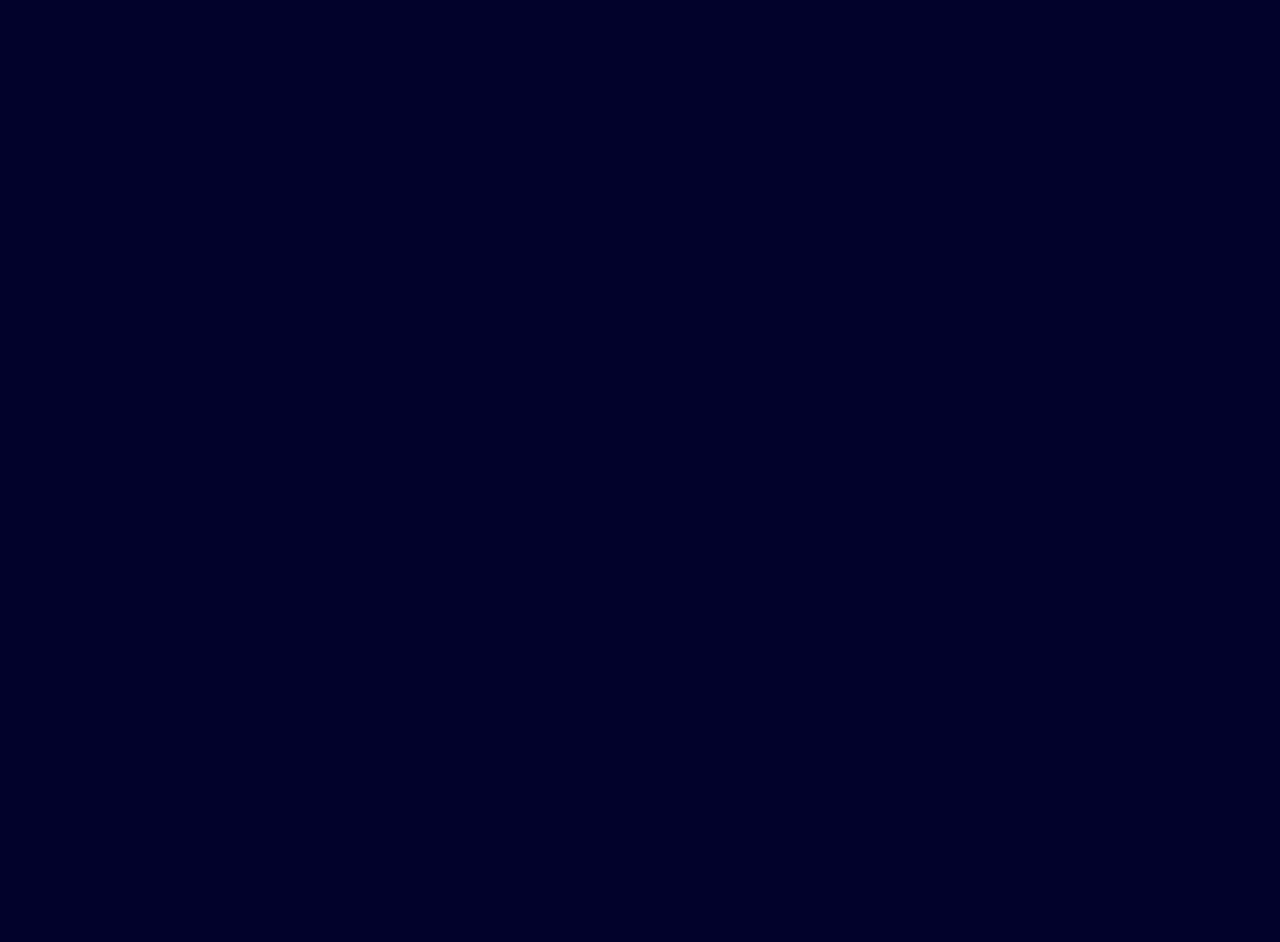
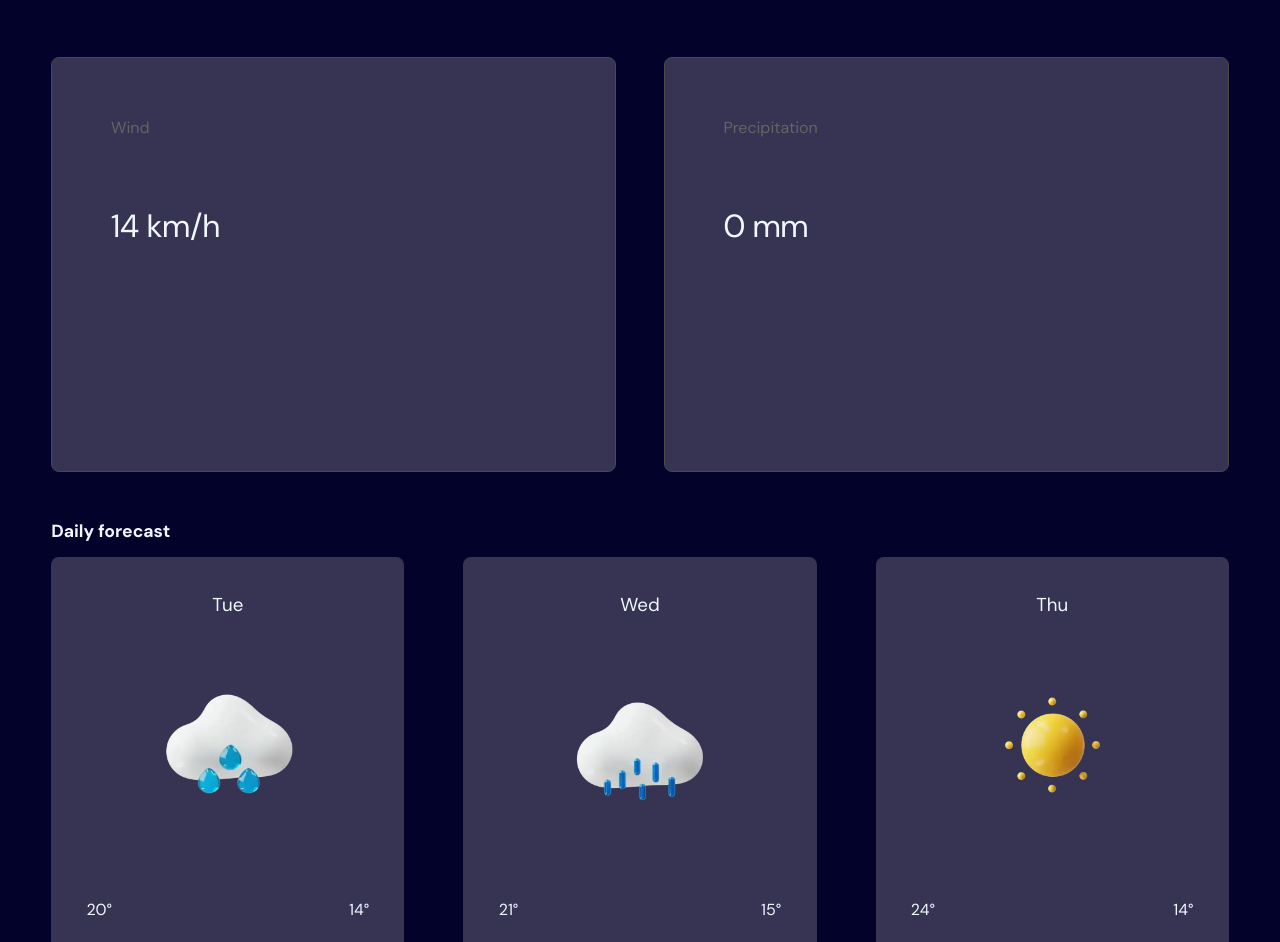
Before and after one commit to BYDINARES/weather-app-main, a React (Vite) app: page / in a window 1280 px wide. Shown: the part 3030-3972 px from the top of the page. Built offline with nearby package versions, Linux system fonts and the light colour scheme.

Commit message:
Adding styling to two of the sections (general and daily forecast)

```diff
--- a/src/App.css
+++ b/src/App.css
@@ -1,5 +1,5 @@
 html {
-  height: 400vw;
+  height: 800vw;
 }
 html body {
   height: 100%;
@@ -11,10 +11,10 @@ html body #root {
   background-color: rgb(2, 2, 43);
   color: aliceblue;
   padding: 4%;
-  font-family: "BricolageGrotesque";
+  font-family: "DMSans";
 }
 html body #root header {
-  height: 32%;
+  height: 15%;
 }
 html body #root header nav {
   display: flex;
@@ -102,6 +102,7 @@ html body #root header nav section.dropdown div.dropdown-section div.precipitati
   flex-direction: column;
 }
 html body #root header h1.title {
+  font-family: "BricolageGrotesque";
   width: 100%;
   text-align: center;
   font-size: 2.9rem;
@@ -154,16 +155,17 @@ html body #root header div.search-bar > button {
 html body #root main {
   display: flex;
   flex-direction: column;
-  height: 80%;
+  height: 90%;
 }
 html body #root main section.bg-today {
   background-image: url("/public/bg-today-small.svg");
   background-size: cover;
-  height: 24%;
-  font-family: "DMSans";
+  height: 10.5%;
+  margin-bottom: 5%;
   display: grid;
   grid-template-columns: 50% 50%;
   grid-template-rows: 20% 20% 60%;
+  font-family: "DMSans";
   box-sizing: border-box;
   padding: 7%;
   padding-bottom: 10%;
@@ -199,6 +201,73 @@ html body #root main section.bg-today h1.degree {
   align-self: center;
   margin: 0%;
 }
+html body #root main section.general-forecast {
+  height: 10%;
+  display: flex;
+  flex-wrap: wrap;
+  justify-content: space-between;
+}
+html body #root main section.general-forecast article {
+  width: 48%;
+  height: 45%;
+  box-sizing: border-box;
+  padding: 5%;
+  background-color: rgb(54, 51, 83);
+  border-radius: 8px;
+  border: solid 0.5px rgb(73, 73, 73);
+  margin-bottom: 5%;
+}
+html body #root main section.general-forecast article h3 {
+  margin: 0%;
+  font-size: 1rem;
+  font-weight: 400;
+  color: rgb(100, 100, 100);
+}
+html body #root main section.general-forecast article p {
+  margin: 0%;
+  font-size: 2rem;
+  margin-top: 15%;
+}
+html body #root main section.daily-forecast {
+  width: 100%;
+}
+html body #root main section.daily-forecast h2 {
+  font-size: 1.1rem;
+}
+html body #root main section.daily-forecast div {
+  display: flex;
+  flex-wrap: wrap;
+  justify-content: space-between;
+}
+html body #root main section.daily-forecast div article {
+  box-sizing: border-box;
+  display: flex;
+  flex-direction: column;
+  align-items: center;
+  height: 35%;
+  width: 30%;
+  padding: 3%;
+  margin-bottom: 5%;
+  background-color: rgb(54, 51, 83);
+  border-radius: 8px;
+}
+html body #root main section.daily-forecast div article h3 {
+  width: 100%;
+  text-align: center;
+  margin: 0%;
+  font-weight: 400;
+}
+html body #root main section.daily-forecast div article img {
+  width: 70%;
+  margin-top: 10%;
+  margin-bottom: 20%;
+}
+html body #root main section.daily-forecast div article div.dregres-range {
+  width: 100%;
+}
+html body #root main section.daily-forecast div article div.dregres-range p {
+  margin: 0%;
+}
 
 @font-face {
   font-family: "BricolageGrotesque";
--- a/src/App.jsx
+++ b/src/App.jsx
@@ -167,7 +167,9 @@ function App() {
         </div>
       </header>
 
+      {/* ========= The MAIN ========= */}
       <main>
+        {/* forcast of today */}
         <section className="bg-today">
           <h3 className="city-country">Berlin, Germany</h3>
           <p className="date">Tuesday, Aug 5 2025</p>
@@ -175,32 +177,136 @@ function App() {
           <h1 className="degree">20º</h1>
         </section>
 
+        {/* The 4 general forecats */}
         <section className="general-forecast">
-          <img src="" alt="" />
-          <img src="" alt="" />
-          <img src="" alt="" />
-          <img src="" alt="" />
+          <article className="feels-like">
+            <h3>Feels Like</h3>
+            <p>18º</p>
+          </article>
+
+          <article className="humidity">
+            <h3>Humidity</h3>
+            <p>46%</p>
+          </article>
+
+          <article className="wind">
+            <h3>Wind</h3>
+            <p>14 km/h</p>
+          </article>
+
+          <article className="precipitation">
+            <h3>Precipitation</h3>
+            <p>0 mm</p>
+          </article>
         </section>
+
+        {/* The forecat for the week REMEMBER THAT THIS SECTION CONSIDERS ONE WEEK FROM THE DAY YOU DID FORECAST*/}
         <section className="daily-forecast">
-          <img src="" alt="" />
-          <img src="" alt="" />
-          <img src="" alt="" />
-          <img src="" alt="" />
-          <img src="" alt="" />
-          <img src="" alt="" />
-          <img src="" alt="" />
+          <h2>Daily forecast</h2>
+          <div>
+            <article>
+              <h3>Tue</h3>
+              <img src={iconRain} alt="Rain Icon" />
+              <div className="dregres-range">
+                <p className="max-d">20°</p>
+                <p className="min-d">14°</p>
+              </div>
+            </article>
+            <article>
+              <h3>Wed</h3>
+              <img src={iconDrizzle} alt="Drizzle Icon" />
+              <div className="dregres-range">
+                <p className="max-d">21°</p>
+                <p className="min-d">15°</p>
+              </div>
+            </article>
+            <article>
+              <h3>Thu</h3>
+              <img src={iconSunny} alt="Sunny Icon" />
+              <div className="dregres-range">
+                <p className="max-d">24°</p>
+                <p className="min-d">14°</p>
+              </div>
+            </article>
+            <article>
+              <h3>Fri</h3>
+              <img src={iconPartlyCloudy} alt="Partly Cloudy Icon" />
+              <div className="dregres-range">
+                <p className="max-d">25°</p>
+                <p className="min-d">13°</p>
+              </div>
+            </article>
+            <article>
+              <h3>Sat</h3>
+              <img src={iconStorm} alt="Storm Icon" />
+              <div className="dregres-range">
+                <p className="max-d">21°</p>
+                <p className="min-d">15°</p>
+              </div>
+            </article>
+            <article>
+              <h3>Sun</h3>
+              <img src={iconSnow} alt="Snow Icon" />
+              <div className="dregres-range">
+                <p className="max-d">25°</p>
+                <p className="min-d">16°</p>
+              </div>
+            </article>
+            <article>
+              <h3>Mon</h3>
+              <img src={iconFog} alt="Fog Icon" />
+              <div className="dregres-range">
+                <p className="max-d">24°</p>
+                <p className="min-d">15°</p>
+              </div>
+            </article>
+          </div>
         </section>
+
         <section className="hourly-forecast">
-          <img src="" alt="" />
-          <img src="" alt="" />
-          <img src="" alt="" />
-          <img src="" alt="" />
-          <img src="" alt="" />
-          <img src="" alt="" />
-          <img src="" alt="" />
-          <img src="" alt="" />
-          <img src="" alt="" />
-          <img src="" alt="" />
+          <div>
+            <h2>Hourly forecast</h2>
+            <section className="dropdown-day">
+              <button></button>
+            </section>
+          </div>
+          <ul>
+            <li>
+              <img src="" alt="" />
+              <p className="hour"></p>
+              <p className="deagree"></p>
+            </li>
+            <li>
+              <img src="" alt="" />
+              <p className="hour"></p>
+              <p className="deagree"></p>
+            </li>
+            <li>
+              <img src="" alt="" />
+              <p className="hour"></p>
+              <p className="deagree"></p>
+            </li>
+            <li>
+              <img src="" alt="" />
+              <p className="hour"></p>
+              <p className="deagree"></p>
+            </li>
+            <li>
+              <img src="" alt="" />
+              <p className="hour"></p>
+              <p className="deagree"></p>
+            </li>
+            <li>
+              <img src="" alt="" />
+              <p className="hour"></p>
+              <p className="deagree"></p>
+            </li>
+            <li>
+              <img src="" alt="" />
+              <p className="hour"></p>
+              <p className="deagree"></p>
+            </li>
+          </ul>
         </section>
       </main>
     </>
--- a/src/SCSS/App.scss
+++ b/src/SCSS/App.scss
@@ -1,6 +1,6 @@
 // (321px)
 html {
-  height: 400vw;
+  height: 800vw;
 
   body {
     height: 100%;
@@ -11,10 +11,10 @@ html {
       background-color: rgb(2, 2, 43);
       color: aliceblue;
       padding: 4%;
-      font-family: "BricolageGrotesque";
+      font-family: "DMSans";
 
       header {
-        height: 32%;
+        height: 15%;
         nav {
           display: flex;
           flex-direction: row;
@@ -113,6 +113,7 @@ html {
         }
 
         h1.title {
+          font-family: "BricolageGrotesque";
           width: 100%;
           text-align: center;
           font-size: 2.9rem;
@@ -167,16 +168,17 @@ html {
       main {
         display: flex;
         flex-direction: column;
-        height: 80%;
+        height: 90%;
 
         section.bg-today {
           background-image: url("/public/bg-today-small.svg");
           background-size: cover;
-          height: 24%;
-          font-family: "DMSans";
+          height: 10.5%;
+          margin-bottom: 5%;
           display: grid;
           grid-template-columns: 50% 50%;
           grid-template-rows: 20% 20% 60%;
+          font-family: "DMSans";
 
           box-sizing: border-box;
           padding: 7%;
@@ -214,6 +216,86 @@ html {
             margin: 0%;
           }
         }
+        section.general-forecast {
+          height: 10%;
+          display: flex;
+          flex-wrap: wrap;
+          justify-content: space-between;
+
+          //general styling of the articles
+          article {
+            width: 48%;
+            height: 45%;
+            box-sizing: border-box;
+            padding: 5%;
+            background-color: rgb(54, 51, 83);
+            border-radius: 8px;
+            border: solid 0.5px rgb(73, 73, 73);
+            margin-bottom: 5%;
+
+            h3 {
+              margin: 0%;
+              font-size: 1rem;
+              font-weight: 400;
+              color: rgb(100, 100, 100);
+            }
+            p {
+              margin: 0%;
+              font-size: 2rem;
+              margin-top: 15%;
+            }
+          }
+        }
+        section.daily-forecast {
+          width: 100%;
+
+          h2 {
+            font-size: 1.1rem;
+          }
+
+          //general styling of the articles
+          div {
+            display: flex;
+            flex-wrap: wrap;
+            justify-content: space-between;
+            article {
+              box-sizing: border-box;
+              display: flex;
+              flex-direction: column;
+              align-items: center;
+
+              height: 35%;
+              width: 30%;
+              padding: 3%;
+              margin-bottom: 5%;
+              background-color: rgb(54, 51, 83);
+              border-radius: 8px;
+              h3 {
+                width: 100%;
+                text-align: center;
+                margin: 0%;
+                font-weight: 400;
+              }
+              img {
+                width: 70%;
+                margin-top: 10%;
+                margin-bottom: 20%;
+              }
+              div.dregres-range {
+                width: 100%;
+                //general <p>
+                p {
+                  margin: 0%;
+                }
+
+                // p.max-d {
+                // }
+                // p.min-d {
+                // }
+              }
+            }
+          }
+        }
       }
     }
   }
```
Also changed, not shown: 1 other file (tests, documents, lock files or other folders).
